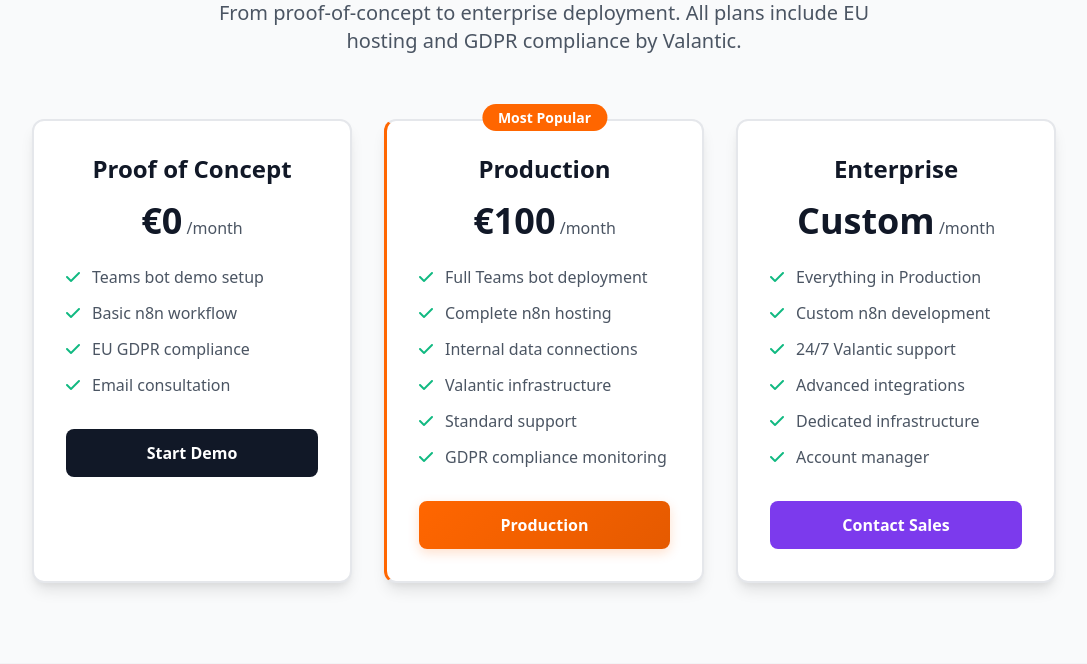
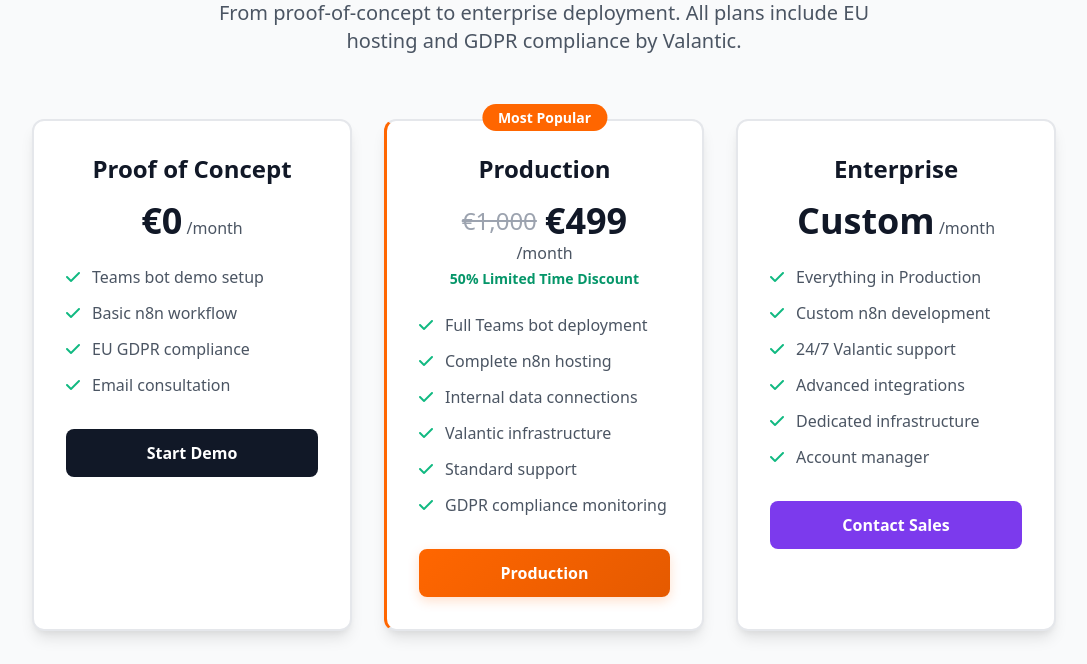
Before and after one commit to patrickjaja/workoflow-promo-page, a Symfony app: template templates/index.html.twig in a window 1280 px wide. Shown: the part 1677-2341 px from the top of the page, without its empty margins (96-1183 px from the left). Run offline with Twig, Linux system fonts and the light colour scheme; the template is opened without the code that fills it, so the values that code supplies are empty; some libraries are stand-ins or nearby versions.

Commit message:
adjusted price settings

```diff
--- a/templates/index.html.twig
+++ b/templates/index.html.twig
@@ -201,8 +201,12 @@
                 <div class="text-center">
                     <h3 class="text-2xl font-bold text-gray-900 mb-4">Production</h3>
                     <div class="mb-6">
-                        <span class="text-4xl font-bold text-gray-900">€100</span>
+                        <div class="flex items-center justify-center gap-2">
+                            <span class="text-2xl text-gray-400 line-through">€1,000</span>
+                            <span class="text-4xl font-bold text-gray-900">€499</span>
+                        </div>
                         <span class="text-gray-600">/month</span>
+                        <div class="text-sm text-green-600 font-semibold mt-1">50% Limited Time Discount</div>
                     </div>
                     <ul class="space-y-3 mb-8 text-gray-600">
                         <li class="flex items-center">
```
Also changed, not shown: src/Controller/PaymentController.php (+4 -4 lines).
